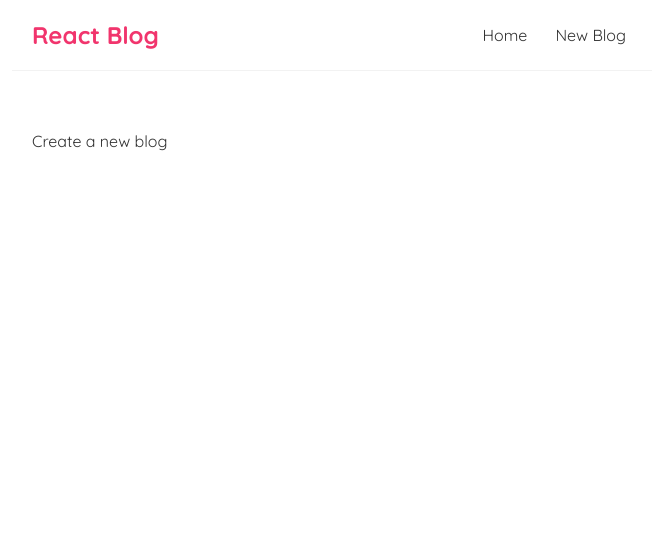
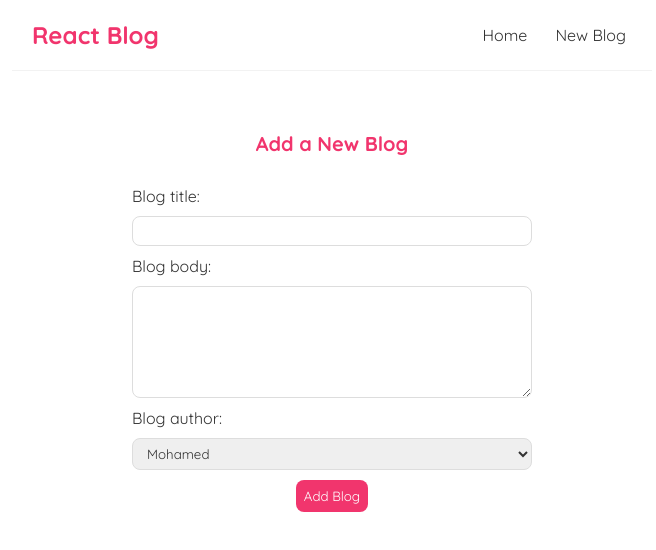
Before and after one commit to realdaly/react-blog, a React (Create React App) app: page /create in a window 1280 px wide. Shown: the top 550 px of the page, without its empty margins (308-964 px from the left). Built offline with nearby package versions, Linux system fonts and the light colour scheme.

Commit message:
crud functionality completed

```diff
--- a/data/db.json
+++ b/data/db.json
@@ -13,10 +13,10 @@
       "id": 2
     },
     {
-            "title": "A Psalm of Life",
-            "body": "This is a poem by a poet that I forgot his name, f him.",
+      "title": "New blog after navigate",
+      "body": "The tutorial says to import useHistory hook from react-router-dom but it turns out that his hook is been replaced with another one called useNavigate\nAccording to the tutorial, to use the useHistory hook to redirect to another page we should put it like this: history.push('/')\nof course the history is a variable that's been assigned to the useHistory hook.\nSince the useHistory hook is not available anymore, to use the useNavigate hook it pretty simple and straightforward, just type the variable and the route between the parentheses:\nnavigate('/')\nand again the navigate is just a variable that is been assigned to the useNavigate hook in order to be able to use it inside the component.",
       "author": "Mohamed",
-            "id": 3
+      "id": 8
     }
   ]
 }
--- a/src/BlogDetails.js
+++ b/src/BlogDetails.js
@@ -1,9 +1,19 @@
-import { useParams } from "react-router-dom"
+import { useNavigate, useParams } from "react-router-dom"
 import useFetch from './useFetch'
 
 const BlogDetails = () => {
     const { id } = useParams()
-    const { data: blog, message } = useFetch('http://localhost:8000/blogs/' + id)
+    const { data: blog, message } = useFetch(`http://localhost:8000/blogs/${id}`)
+    const navigate = useNavigate()
+
+    const handleDelete = () => {
+        fetch(`http://localhost:8000/blogs/${id}`, {
+            method: 'DELETE'
+        })
+        .then(() => {
+            navigate('/')
+        })
+    }
 
     return(
         <div className="blog-details">
@@ -13,6 +23,7 @@ const BlogDetails = () => {
                 <h2>{blog.title}</h2>
                 <p>{blog.author}</p>
                 <div>{blog.body}</div>
+                <button onClick={handleDelete}>Delete</button>
             </article>
             )}
         </div>
--- a/src/Create.js
+++ b/src/Create.js
@@ -1,6 +1,58 @@
+import { useState } from "react"
+import { useNavigate } from 'react-router-dom'
+
 const Create = () => {
+    const [title, setTitle] = useState('')
+    const [body, setBody] = useState('')
+    const [author, setAuthor] = useState('Mohamed')
+    const navigate = useNavigate()
+
+    const handleSubmit = (e) => {
+        e.preventDefault()
+        const blog = {title, body, author}
+
+        fetch('http://localhost:8000/blogs', {
+            method: 'POST',
+            headers: {"Content-Type": "application/json"},
+            body: JSON.stringify(blog)
+        })
+        .then(() => {
+            alert("Blog added.")
+            setTitle("")
+            setBody("")
+            setAuthor("")
+            navigate('/')
+        })
+    }
+
     return(
-        <div className="create">Create a new blog</div>
+        <div className="create">
+            <h2>Add a New Blog</h2>
+            <form onSubmit={handleSubmit}>
+                <label>Blog title:</label>
+                <input
+                    type="text"
+                    required
+                    value={title}
+                    onChange={(e) => setTitle(e.target.value)}
+                />
+                <label>Blog body:</label>
+                <textarea
+                    required
+                    value={body}
+                    onChange={(e) => setBody(e.target.value)}
+                ></textarea>
+                <label>Blog author:</label>
+                <select
+                    value={author}
+                    onChange={(e) => setAuthor(e.target.value)}
+                >
+                    <option value="Mohamed">Mohamed</option>
+                    <option value="Alex">Alex</option>
+                </select>
+                <button>Add Blog</button>
+            </form>
+        </div>
     )
 }
 
--- a/src/index.css
+++ b/src/index.css
@@ -62,3 +62,49 @@
 .blog-details div {
   margin: 20px 0;
 }
+
+.blog-details button {
+  background: #f1356d;
+  color: #fff;
+  border: 0;
+  padding: 8px;
+  border-radius: 8px;
+  cursor: pointer;
+}
+
+/* create new blog form */
+.create {
+  max-width: 400px;
+  margin: 0 auto;
+  text-align: center;
+}
+.create label {
+  text-align: left;
+  display: block;
+}
+.create h2 {
+  font-size: 20px;
+  color: #f1356d;
+  margin-bottom: 30px;
+}
+.create input, .create textarea, .create select {
+  width: 100%;
+  padding: 6px 10px;
+  margin: 10px 0;
+  border: 1px solid #ddd;
+  box-sizing: border-box;
+  display: block;
+  border-radius: 8px;
+}
+
+.create textarea {
+  min-height: 7rem;
+}
+.create button {
+  background: #f1356d;
+  color: #fff;
+  border: 0;
+  padding: 8px;
+  border-radius: 8px;
+  cursor: pointer;
+}
```
Lines whose indentation alone changed are shown as unchanged.
